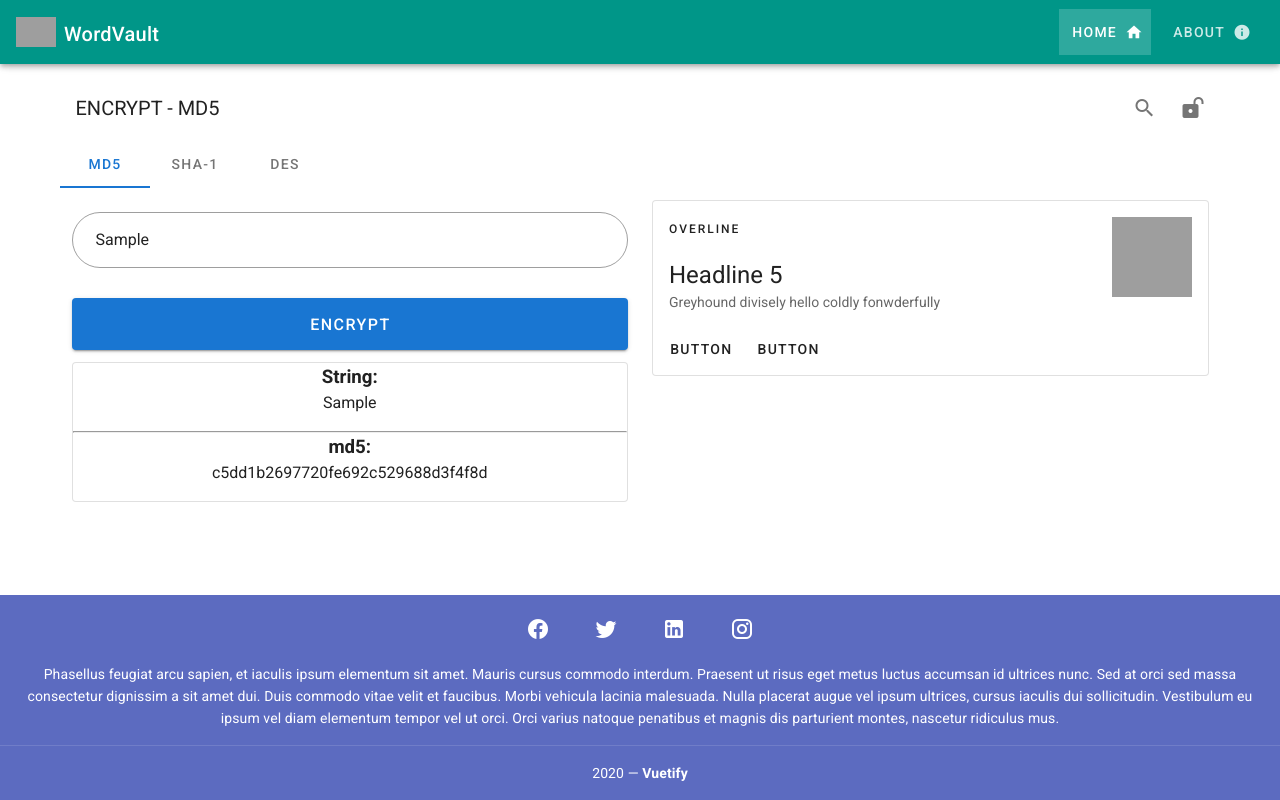
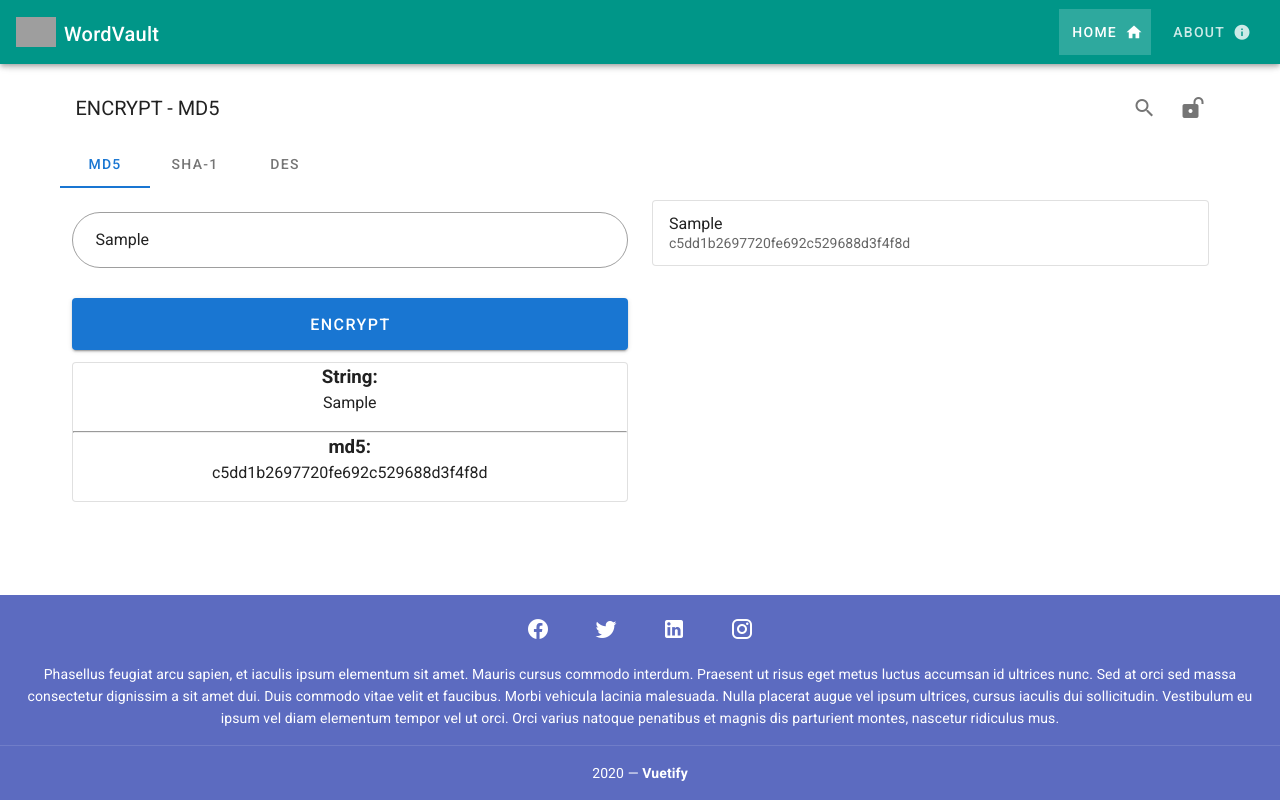
Before and after one commit to ludmartinez/wordvault, a Vue app: page / in a window 1280 px wide. Both pictures are taken after typing "Sample" into the empty fields and a click on the button "ENCRYPT". Built offline with nearby package versions, Linux system fonts and the light colour scheme; grey boxes are pictures that could not be loaded.

Commit message:
feat: Implements history of vaults

```diff
--- a/src/components/WvEncryptForm.vue
+++ b/src/components/WvEncryptForm.vue
@@ -32,8 +32,8 @@
         </v-card>
       </v-col>
 
-      <v-col>
-        <wv-history />
+      <v-col cols="12" md="6">
+        <wv-history :vault="vault" />
       </v-col>
     </v-row>
   </v-container>
@@ -65,7 +65,8 @@ export default {
   data() {
     return {
       string: "",
-      convertedString: ""
+      convertedString: "",
+      vault: {}
     };
   },
 
@@ -88,6 +89,10 @@ export default {
       switch (this.algorithmName) {
         case "md5":
           this.convertedString = md5(this.string);
+          this.vault = {
+            string: this.string,
+            hash: this.convertedString
+          };
           break;
 
         default:
--- a/src/components/WvHistory.vue
+++ b/src/components/WvHistory.vue
@@ -1,21 +1,11 @@
 <template>
   <v-card class="mx-auto" outlined>
-    <v-list-item three-line>
+    <v-list-item two-line v-for="(vault, i) in history" :key="i">
       <v-list-item-content>
-        <div class="overline mb-4">OVERLINE</div>
-        <v-list-item-title class="headline mb-1">Headline 5</v-list-item-title>
-        <v-list-item-subtitle
-          >Greyhound divisely hello coldly fonwderfully</v-list-item-subtitle
-        >
+        <v-list-item-title>{{ vault.string }}</v-list-item-title>
+        <v-list-item-subtitle>{{ vault.hash }}</v-list-item-subtitle>
       </v-list-item-content>
-
-      <v-list-item-avatar tile size="80" color="grey"></v-list-item-avatar>
     </v-list-item>
-
-    <v-card-actions>
-      <v-btn text>Button</v-btn>
-      <v-btn text>Button</v-btn>
-    </v-card-actions>
   </v-card>
 </template>
 
@@ -24,9 +14,20 @@ export default {
   name: "WvHistory",
 
   props: {
-    wordVault: {
-      type: Object,
-      required: true
+    vault: {
+      type: Object
+    }
+  },
+
+  data() {
+    return {
+      history: []
+    };
+  },
+
+  watch: {
+    vault(newVal) {
+      this.history.unshift({ ...newVal });
     }
   }
 };
```
